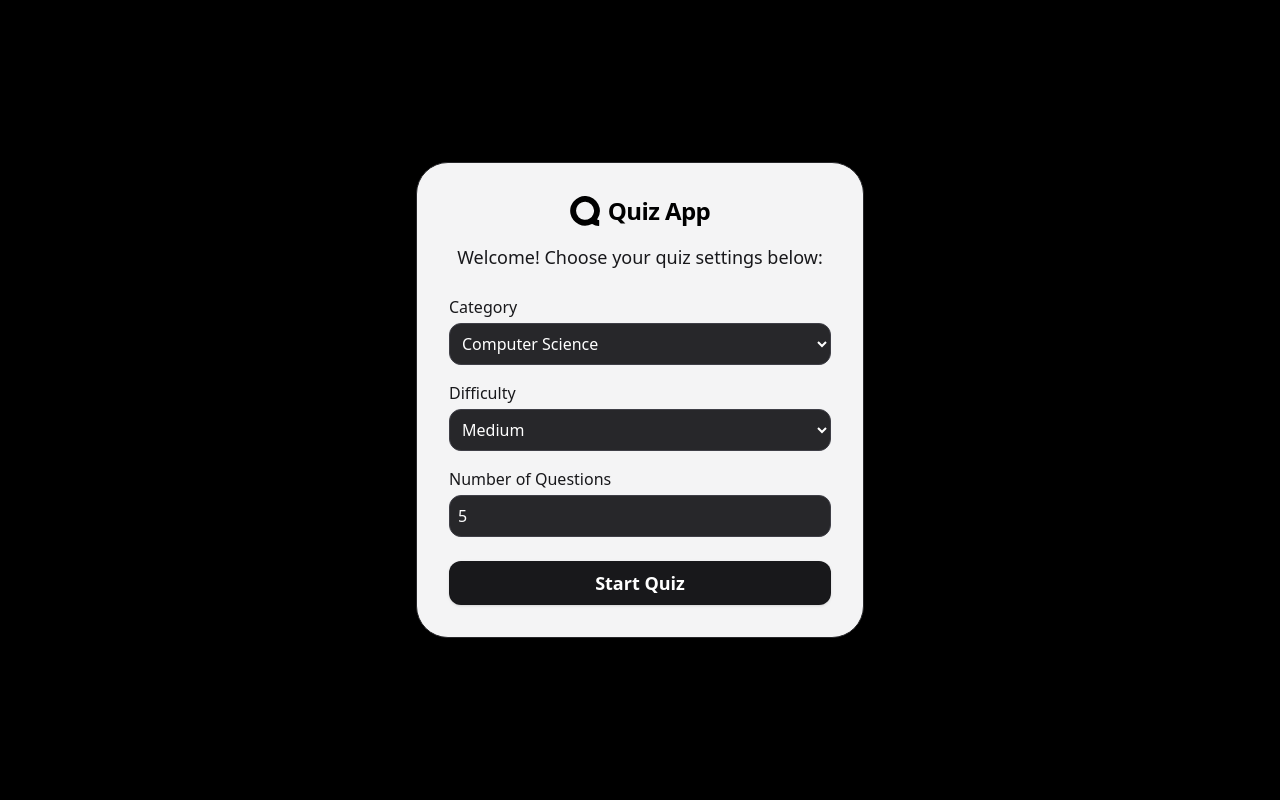
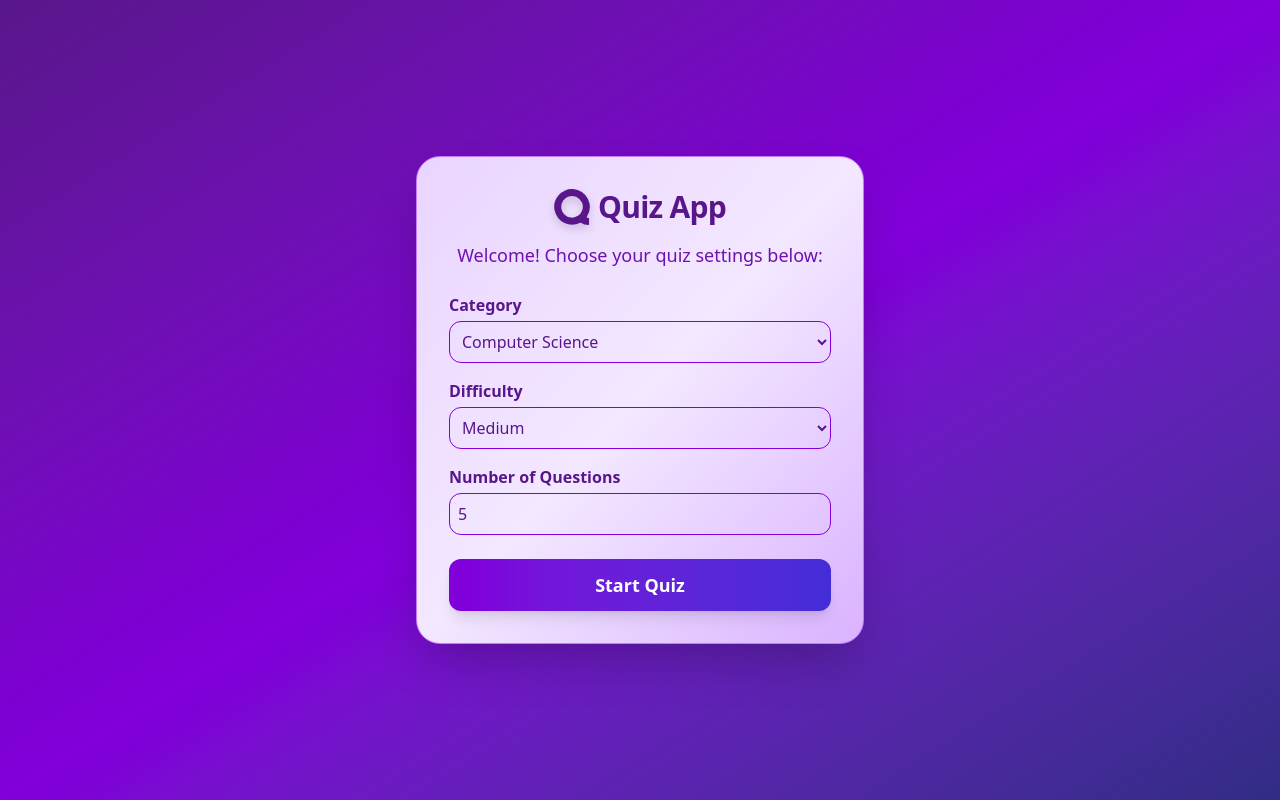
Before and after one commit to Anubhavprogramer/quiz-app, a React (Vite) app: page / in a window 1280 px wide. Built offline with nearby package versions, Linux system fonts and the light colour scheme.

Commit message:
updates in UI

```diff
--- a/package.json
+++ b/package.json
@@ -11,6 +11,7 @@
   },
   "dependencies": {
     "@tailwindcss/vite": "^4.1.12",
+    "framer-motion": "^12.23.12",
     "react": "^19.1.1",
     "react-dom": "^19.1.1",
     "react-icons": "^5.5.0",
--- /dev/null
+++ b/src/components/LoadingScreen.jsx
@@ -0,0 +1,17 @@
+import React from "react";
+
+const LoadingScreen = () => {
+  return (
+    <div className="min-h-screen flex flex-col items-center justify-center bg-gradient-to-br from-purple-700 to-white">
+      {/* Circular spinner */}
+      <div className="w-16 h-16 border-4 border-white border-t-purple-700 rounded-full animate-spin"></div>
+
+      {/* Loading text */}
+      <div className="mt-6 text-lg font-semibold text-purple-900 animate-pulse">
+        Loading your quiz...
+      </div>
+    </div>
+  );
+};
+
+export default LoadingScreen;
--- a/src/components/ProgressBar.jsx
+++ b/src/components/ProgressBar.jsx
@@ -6,7 +6,7 @@ const ProgressBar = ({ current, total }) => {
 	return (
 		<div className="w-full bg-gray-200 rounded h-2 mb-4">
 			<div
-				className="bg-blue-500 h-2 rounded"
+				className="bg-purple-900 h-2 rounded"
 				style={{ width: `${percent}%`, transition: 'width 0.3s' }}
 			></div>
 			<div className="text-xs text-center mt-1">{current + 1} / {total} questions</div>
--- a/src/components/QuestionCard.jsx
+++ b/src/components/QuestionCard.jsx
@@ -12,8 +12,8 @@ const QuestionCard = ({
 	total
 }) => {
 	return (
-		<div className="mb-4 p-4 rounded-lg bg-zinc-800 border border-zinc-700">
-			<h2 className="font-semibold text-lg text-white mb-2">
+		<div className="mb-4 p-4 rounded-lg bg-transparent">
+			<h2 className="font-semibold text-lg text-purple-900 mb-2">
 				Q{qNumber} of {total}: {question}
 			</h2>
 			<ul>
@@ -25,7 +25,7 @@ const QuestionCard = ({
 									? option === correctAnswer
 										? 'bg-green-600 text-white border-green-600'
 										: 'bg-red-600 text-white border-red-600'
-									: 'bg-zinc-100 text-black hover:bg-zinc-200 border-zinc-300'}
+									: 'bg-zinc-100 text-purple-900 hover:bg-zinc-200 border-zinc-300'}
 							`}
 							onClick={() => !showAnswer && onSelect(option)}
 							disabled={showAnswer}
--- a/src/pages/HomePages.jsx
+++ b/src/pages/HomePages.jsx
@@ -1,7 +1,7 @@
-
 import React, { useState } from "react";
 import { SiQuizlet } from "react-icons/si";
 import { useNavigate } from "react-router-dom";
+import { motion } from "framer-motion";
 
 const categories = [
   { value: "18", label: "Computer Science" },
@@ -28,59 +28,80 @@ const HomePages = () => {
   }
 
   return (
-    <div className="min-h-screen bg-black flex flex-col justify-center items-center py-8 px-2">
-      <div className="w-full max-w-md bg-zinc-100 rounded-4xl shadow-lg p-8 border border-zinc-800 flex flex-col items-center">
-        <div className="flex justify-center items-center gap-2 mb-4">
-          <SiQuizlet className="text-3xl text-black" />
-          <h1 className="text-2xl font-bold text-black tracking-tight">Quiz App</h1>
-        </div>
-        <h2 className="text-lg text-zinc-900 mb-6 text-center">Welcome! Choose your quiz settings below:</h2>
+    <div className="min-h-screen bg-gradient-to-br from-purple-900 via-purple-700 to-indigo-900 flex flex-col justify-center items-center py-8 px-2">
+      <motion.div
+        initial={{ opacity: 0, scale: 0.9, y: 40 }}
+        animate={{ opacity: 1, scale: 1, y: 0 }}
+        transition={{ duration: 0.6, ease: "easeOut" }}
+        className="w-full max-w-md bg-gradient-to-br from-purple-200 via-purple-100 to-purple-300 rounded-3xl shadow-2xl p-8 border border-purple-400 flex flex-col items-center"
+      >
+        <motion.div
+          initial={{ rotate: -15, opacity: 0 }}
+          animate={{ rotate: 0, opacity: 1 }}
+          transition={{ duration: 0.6 }}
+          className="flex justify-center items-center gap-2 mb-4"
+        >
+          <SiQuizlet className="text-4xl text-purple-900 drop-shadow-lg" />
+          <h1 className="text-3xl font-extrabold text-purple-900 tracking-tight">
+            Quiz App
+          </h1>
+        </motion.div>
+
+        <h2 className="text-lg text-purple-800 mb-6 text-center">
+          Welcome! Choose your quiz settings below:
+        </h2>
 
         <div className="w-full mb-4">
-          <label className="block text-zinc-900 mb-1 font-medium">Category</label>
+          <label className="block text-purple-900 mb-1 font-semibold">Category</label>
           <select
-            className="w-full p-2 rounded-xl bg-zinc-800 text-white border border-zinc-700 focus:outline-none"
+            className="w-full p-2 rounded-xl bg-transparent text-purple-900 border border-purple-700 focus:outline-none focus:ring-2 focus:ring-purple-500 transition"
             value={category}
-            onChange={e => setCategory(e.target.value)}
+            onChange={(e) => setCategory(e.target.value)}
           >
-            {categories.map(cat => (
-              <option key={cat.value} value={cat.value}>{cat.label}</option>
+            {categories.map((cat) => (
+              <option key={cat.value} value={cat.value}>
+                {cat.label}
+              </option>
             ))}
           </select>
         </div>
 
         <div className="w-full mb-4">
-          <label className="block text-zinc-900 mb-1 font-medium">Difficulty</label>
+          <label className="block text-purple-900 mb-1 font-semibold">Difficulty</label>
           <select
-            className="w-full p-2 rounded-xl bg-zinc-800 text-white border border-zinc-700 focus:outline-none"
+            className="w-full p-2 rounded-xl bg-transparent text-purple-900 border border-purple-700 focus:outline-none focus:ring-2 focus:ring-purple-500 transition"
             value={difficulty}
-            onChange={e => setDifficulty(e.target.value)}
+            onChange={(e) => setDifficulty(e.target.value)}
           >
-            {difficulties.map(diff => (
-              <option key={diff.value} value={diff.value}>{diff.label}</option>
+            {difficulties.map((diff) => (
+              <option key={diff.value} value={diff.value}>
+                {diff.label}
+              </option>
             ))}
           </select>
         </div>
 
         <div className="w-full mb-6">
-          <label className="block text-zinc-900 mb-1 font-medium">Number of Questions</label>
+          <label className="block text-purple-900 mb-1 font-semibold">Number of Questions</label>
           <input
             type="number"
             min={1}
             max={20}
-            className="w-full p-2 rounded-xl bg-zinc-800 text-white border border-zinc-700 focus:outline-none"
+            className="w-full p-2 rounded-xl bg-transparent text-purple-900 border border-purple-700 focus:outline-none focus:ring-2 focus:ring-purple-500 transition"
             value={amount}
-            onChange={e => setAmount(Number(e.target.value))}
+            onChange={(e) => setAmount(Number(e.target.value))}
           />
         </div>
 
-        <button
+        <motion.button
+          whileHover={{ scale: 1.05 }}
+          whileTap={{ scale: 0.95 }}
           onClick={startQuiz}
-          className="bg-zinc-900 text-white px-6 py-2 rounded-xl shadow hover:text-zinc-900 hover:bg-zinc-200 transition font-semibold w-full text-lg"
+          className="bg-gradient-to-r from-purple-700 to-indigo-700 text-white px-6 py-3 rounded-xl shadow-lg hover:from-indigo-600 hover:to-purple-600 transition font-bold w-full text-lg"
         >
           Start Quiz
-        </button>
-      </div>
+        </motion.button>
+      </motion.div>
     </div>
   );
 };
--- a/src/pages/QuizPage.jsx
+++ b/src/pages/QuizPage.jsx
@@ -1,8 +1,7 @@
-
-
 import { useLocation, useNavigate } from 'react-router-dom';
 import ProgressBar from '../components/ProgressBar';
 import QuestionCard from '../components/QuestionCard';
+import LoadingScreen from '../components/LoadingScreen';
 import { useEffect, useState } from 'react';
 import { fetchQuizData } from '../data/fetchQuestion';
 
@@ -33,8 +32,8 @@ const QuizPage = () => {
         encoding: '',
       });
       if (isMounted) {
-        setQuestions(quizData); // Always replace, never append
-        setCurrent(0); // Reset to first question if difficulty changes
+        setQuestions(quizData);
+        setCurrent(0);
         setSelected(null);
         setShowAnswer(false);
         setScore(0);
@@ -46,8 +45,8 @@ const QuizPage = () => {
     return () => { isMounted = false; };
   }, [amount, category, difficulty]);
 
-  if (loading) return <p>Loading quiz...</p>;
-  if (!questions.length) return <p>No questions found.</p>;
+  if (loading) return <LoadingScreen />;
+  if (!questions.length) return <p className="text-purple-200">No questions found.</p>;
 
   const currentQ = questions[current];
 
@@ -70,7 +69,6 @@ const QuizPage = () => {
       setSelected(null);
       setShowAnswer(false);
     } else {
-      // Go to result page with all data
       navigate('/result', {
         state: {
           score,
@@ -83,10 +81,14 @@ const QuizPage = () => {
   }
 
   return (
-    <div className="min-h-screen bg-black flex flex-col items-center justify-center py-8 px-2">
-      <div className="w-full max-w-xl bg-zinc-900 rounded-xl shadow-lg p-8 border border-zinc-800">
-        <h1 className="text-3xl font-extrabold mb-6 text-center text-white tracking-tight">Quiz App</h1>
+    <div className="min-h-screen bg-gradient-to-br from-purple-900 via-purple-800 to-indigo-900 flex flex-col items-center justify-center py-8 px-2">
+      <div className="w-full max-w-xl bg-gradient-to-br from-purple-200 via-purple-100 to-purple-300 rounded-3xl shadow-2xl p-8 border border-purple-400">
+        <h1 className="text-3xl font-extrabold mb-6 text-center text-purple-900 tracking-tight">
+          Quiz App
+        </h1>
+
         <ProgressBar current={current} total={questions.length} />
+
         <div className="mb-8">
           <QuestionCard
             question={currentQ.question}
@@ -99,8 +101,11 @@ const QuizPage = () => {
             total={questions.length}
           />
         </div>
+
+
+
         <button
-          className="bg-white text-black px-6 py-2 rounded shadow hover:bg-zinc-200 transition font-semibold w-full text-lg disabled:opacity-50"
+          className="bg-gradient-to-r from-purple-700 to-indigo-700 text-white px-6 py-3 rounded-xl shadow-lg hover:from-indigo-600 hover:to-purple-600 transition font-bold w-full text-lg disabled:opacity-50"
           onClick={handleNext}
           disabled={!showAnswer}
         >
```
Also changed, not shown: src/pages/ResultPage.jsx (+72 -33 lines), 1 other file (tests, documents, lock files or other folders).
